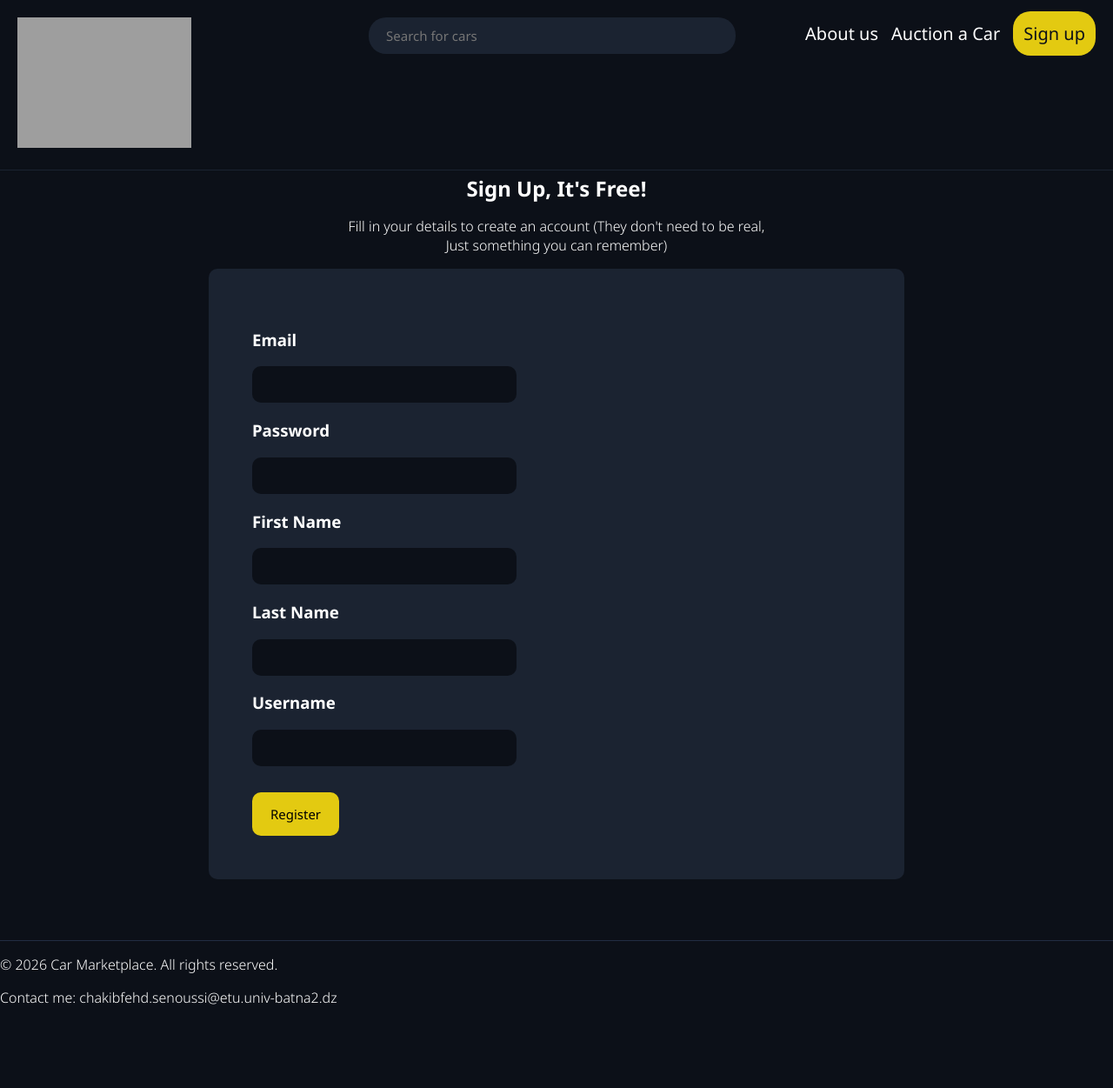
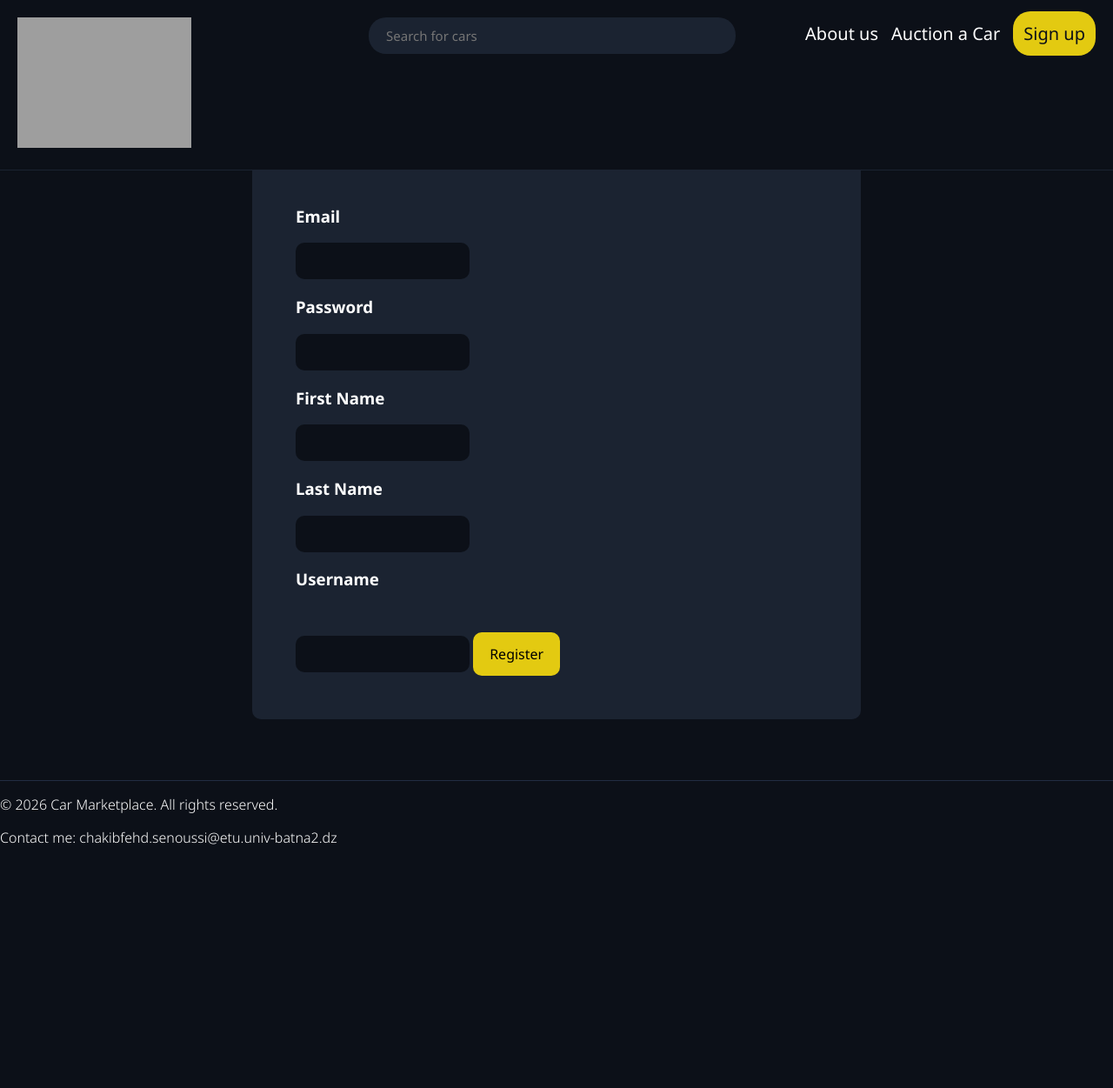
Before and after one commit to GitChakib/Cool-Website, a PHP site: page /Login.php in a window 1280 px wide. Shown: the top 1251 px of the page at 87% size. After the commit the page ends 971 px from the top, so only its background shows below. Run offline with PHP 8.4, Linux system fonts and the light colour scheme; grey boxes are pictures that could not be loaded.

Commit message:
fixed the box sizing bug

```diff
--- a/CSS/Theme.css
+++ b/CSS/Theme.css
@@ -373,20 +373,22 @@
     width: 90px;
 }
 #login{
-    margin-top: 200px;
+    margin-top: 150px;
+    margin: auto;
+    align-items: center;
 }
 #login-space{
     text-align: left;
     padding: 50px;
-    margin-top: 100px;
     justify-content: left;
-    display: block;
+    display: flexbox;
     width: 100%;
     max-height: 700px;
     max-width: 700px;
     margin: auto;
     border-radius: 10px;
     background-color: #1b2331;
+    box-sizing: border-box;
 }
 #login-space input{
     border-radius: 10px;
@@ -396,7 +398,7 @@
     background-color: #0c1018;
     border: none;
     height: 40px;
-    width: 300px;
+    max-width: 300px;
 }
 #login-space button{
     margin-top: 30px;
@@ -405,21 +407,26 @@
     height: 50px;
     border: none;
     border-radius: 10px;
-    font-size: 15px;
+    font-size: 16px;
     font-family: 'Noto sans';
 }
 #sign-up-title{
-    display: flex;
+    display: block;
     margin: auto;
-    max-width: 300px;
     text-align: center;
     justify-content: center;
 }
 #login-head{
-    max-width: 500px;
-    margin: auto;
+    max-width: 700px;
+    margin: 0 auto;
+    text-align: center;
+    justify-content: center;
+    display: block;
 }
 #signup-details{
+    max-width: 700px;
     justify-content: center;
     text-align: center;
+    margin: auto;
+    display: block;
 }
--- a/Car_Listing.js
+++ b/Car_Listing.js
@@ -10,6 +10,7 @@
     try {
         const response = await fetch(`fetch_car_details.php?id=${carId}`);
         const car = await response.json();
+        document.title = `${car.full_name}`;
 
         document.getElementById("car-name").textContent = car.full_name;
         document.getElementById("brief-description").textContent = car.brief_desc;
--- a/Car_Listing.php
+++ b/Car_Listing.php
@@ -3,7 +3,7 @@
   <head>
   <meta charset="UTF-8">
   <meta name="viewport" content="width=device-width, initial-scale=1.0">
-  <title> Car Listing </title>
+  <title></title>
   <link rel="stylesheet" href="CSS/Theme.css">
   <link rel="preconnect" href="https://fonts.googleapis.com">
   <link rel="preconnect" href="https://fonts.gstatic.com" crossorigin>
--- a/Login.php
+++ b/Login.php
@@ -30,37 +30,27 @@
     </nav>
     </div>
    </header>
-   <section id = "login">
-    <div id = login-head>
-    <h1 id = "sign-up-title">Sign Up, It's Free!</h1>
-    <p id = "signup-details">Fill in your details to create an account (They don't need to be real, Just something you can remember)</p>
+<section id="login">
+ <div id="login-head">
+  <h1 id="sign-up-title">Sign Up, It's Free!</h1>
+  <p id="signup-details">Fill in your details to create an account (They don't need to be real, Just something you can remember)</p>
+ </div>
+    <div id="login-space">
+     <form action="register.php" method="POST">
+      <h3>Email</h3>
+      <input type="email" name="email" id="email-input" required>
+      <h3>Password</h3>
+      <input type="password" name="password" id="password-input" required>
+      <h3>First Name</h3>
+      <input type="text" name="first_name">
+      <h3>Last Name</h3>
+      <input type="text" name="last_name">
+      <h3>Username</h3>
+      <input type="text" name="username">
+      <button type="submit">Register</button>
+      </form>
     </div>
-    <div id = "login-space">
-        <h3 id = "email">Email</h3>
-        <form>
-            <input type="email" id = "email-input">
-        </form>
-        <h3 id = "password">Password</h3>
-        <form>
-            <input type="password" id = "password-input">
-        </form>
-        <h3 id = "first-name">First Name</h3>
-        <form>
-            <input type = "first name">
-        </form>
-        <h3 id = "last-name">Last Name</h3>
-        <form>
-            <input type = "last name">
-        </form>
-        <h3 id = "username">Username</h3>
-        <form>
-            <input type = "username" id = "username">
-        </form>
-        <button>
-            Register
-        </button>
-    </div>
-   </section>
+</section>
 <footer>
 
    <p>© 2026 Car Marketplace. All rights reserved.</p>
```
